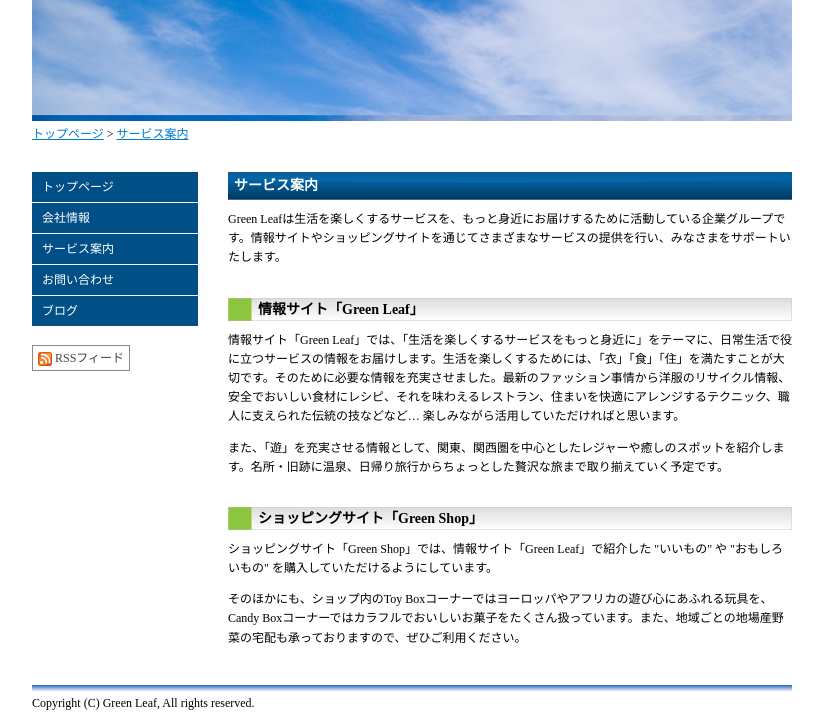
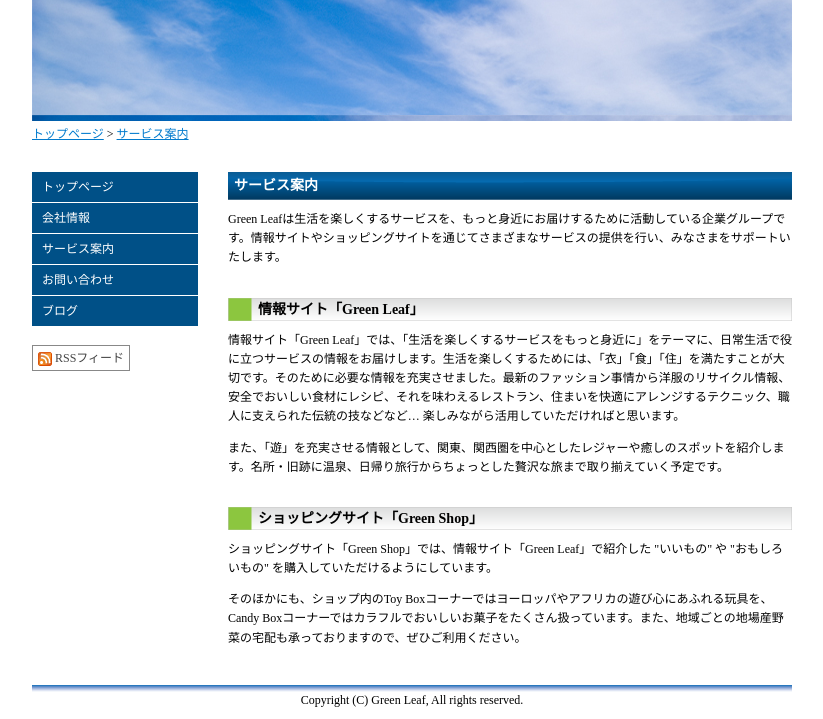
Before and after one commit to wp15019/html.3rd, a plain HTML site: page index.html in a window 1280 px wide. Shown: the part 123-842 px from the top of the page, without its empty margins (228-1051 px from the left). Drawn offline with Linux system fonts and the light colour scheme.

Commit message:
display: blockの追加

```diff
--- a/index.html
+++ b/index.html
@@ -106,7 +106,8 @@ div#footer	{background-image: url(line-blue.png);
 
 small	{font-size: 0.75em;
 	font-style: normal;
-	text-align: center}
+	text-align: center;
+	display: block;}
 
 </style>
 </head>
```
